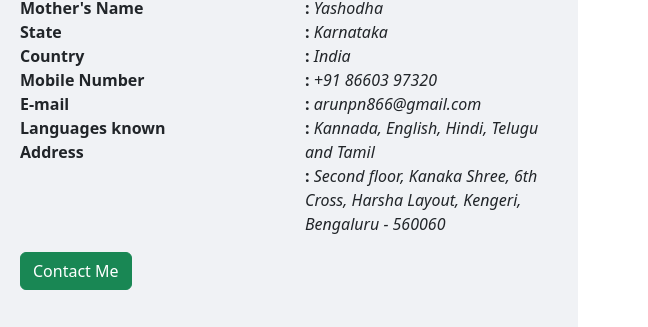
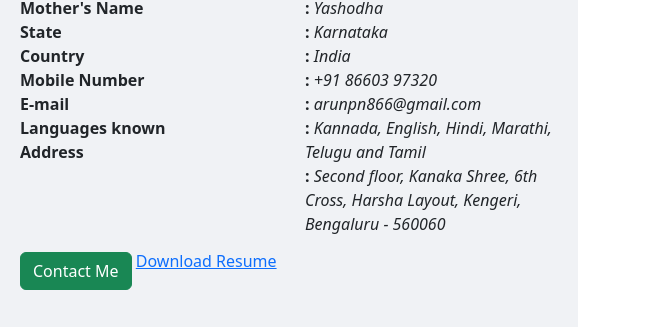
Before and after one commit to pnarun/Portfolio, a plain HTML site: page index.html in a window 1280 px wide. Shown: the part 3085-3412 px from the top of the page, 632-1280 px from the left. Drawn offline with nearby package versions, Linux system fonts and the light colour scheme.

Commit message:
download resume added

```diff
--- a/index.html
+++ b/index.html
@@ -395,13 +395,14 @@
                         <b>: </b><i>India</i><br>
                         <b>: </b><i>+91 86603 97320</i><br>
                         <b>: </b><i>arunpn866@gmail.com</i><br>
-                        <b>: </b><i>Kannada, English, Hindi, Telugu and Tamil</i><br>
+                        <b>: </b><i>Kannada, English, Hindi, Marathi, Telugu and Tamil</i><br>
                         <b>: </b><i>Second floor, Kanaka Shree, 6th Cross, Harsha Layout, Kengeri, Bengaluru -
                             560060</i><br>
                     </div>
                 </div>
                 <!-- <button type="button" class="btn btn-success mt-3"><a href="mailto:arunpn866@gmail.com">Contact Me</a></button> -->
                 <a href="mailto:arunpn866@gmail.com" class="btn btn-success mt-3">Contact Me</a>
+                <a href="/documents/Arun P N resume.pdf" download="Arun P N resume">Download Resume</a>
             </div>
         </div>
 
```
Also changed, not shown: 1 other file.
